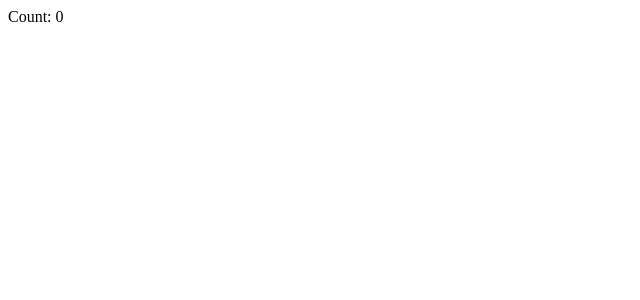
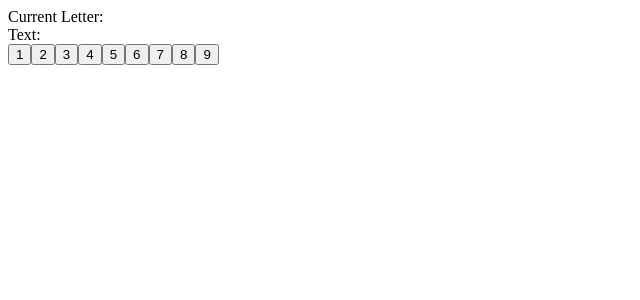
Before and after one commit to henrytaing/trilliondragon, a React app: page / in a window 1280 px wide. Shown: the top 300 px of the page, without its empty margins (0-640 px from the left). Built offline with nearby package versions, Linux system fonts and the light colour scheme.

Commit message:
Work on the conditional logic for Nokia-style texting

```diff
--- /dev/null
+++ b/src/Nokia.jsx
@@ -0,0 +1,69 @@
+import React, {useState} from 'react';
+import '../src/styles.css';
+
+function Nokia () {
+    const map = {
+        2 : 'abc',
+        3: 'def',
+        4: 'ghi',
+        5: 'jkl',
+        6: 'mno',
+        7: 'pqrs',
+        8: 'tuv',
+        9: 'wxyz'
+      };
+    const numbers = [1,2,3,4,5,6,7,8,9];
+    const [text, setText] = useState('');
+    const [currentNumber, setCurrentNumber] = useState(0);
+    const [currentLetter, setCurrentLetter] = useState('');
+    const [timesClicked, setTimesClicked] = useState(0);
+    const [lastClicked, setLastClicked] = useState(null);
+    const whichLetter = (clickedNum) => {
+        if(clickedNum === currentNumber) {
+            // if faster than 2500
+            if(Date.now() - lastClicked < 2500) {
+                setLastClicked(Date.now());
+                setCurrentLetter(map[clickedNum][timesClicked % 3])
+                setTimesClicked(timesClicked + 1);
+                // if not do this
+            } else {
+                setText(text + currentLetter);
+                // Reset everything
+                setCurrentLetter('');
+                setTimesClicked(0);
+                setCurrentNumber('');
+            }
+        } else {
+            setLastClicked(Date.now());
+            setCurrentLetter(map[clickedNum][timesClicked % 3]);
+            setTimesClicked(timesClicked + 1);
+            setCurrentNumber(clickedNum);
+        }
+
+    }
+    const updateText = (num) => {
+        switch(num) {
+            case 1:
+                const newText = text.split('');
+                newText.pop();
+                setText(newText.join(''));
+                break;
+            default:
+                whichLetter(num);
+                break;
+        }
+    }
+    return (
+        <>
+            <div className="container">
+                <span>Current Letter: {currentLetter}</span>
+                <div className="text">Text: {text}</div>
+                {numbers.map(number => {
+                    return <button onClick={() => updateText(number)}>{number}</button>
+                })}
+            </div>
+        </>
+    )
+}
+
+export default Nokia;
--- a/src/components/MainContainer.jsx
+++ b/src/components/MainContainer.jsx
@@ -6,11 +6,12 @@ import React, {useState} from 'react';
 // import App2 from './App2.jsx'
 // import ItemsAndGroups from './ItemsAndGroups'
 // import Calculator from './Calculator'
-import App from '../WebSocketsComponents/App'
+// import App from '../WebSocketsComponents/App'
+import Nokia from '../Nokia';
 import '../styles.css';
 
 function MainContainer () {
-    let app = <App />;
+    let app = <Nokia />;
     return (
         <>
             {/* <Provider store={store}> */}
--- a/src/styles.css
+++ b/src/styles.css
@@ -38,12 +38,12 @@
   justify-content: space-between;
   margin: 3px;
 } */
-
+/*
 .container {
   display: flex;
   flex-direction: column;
   align-items: center;
-}
+} */
 /*
 span {
   display: block;
```
